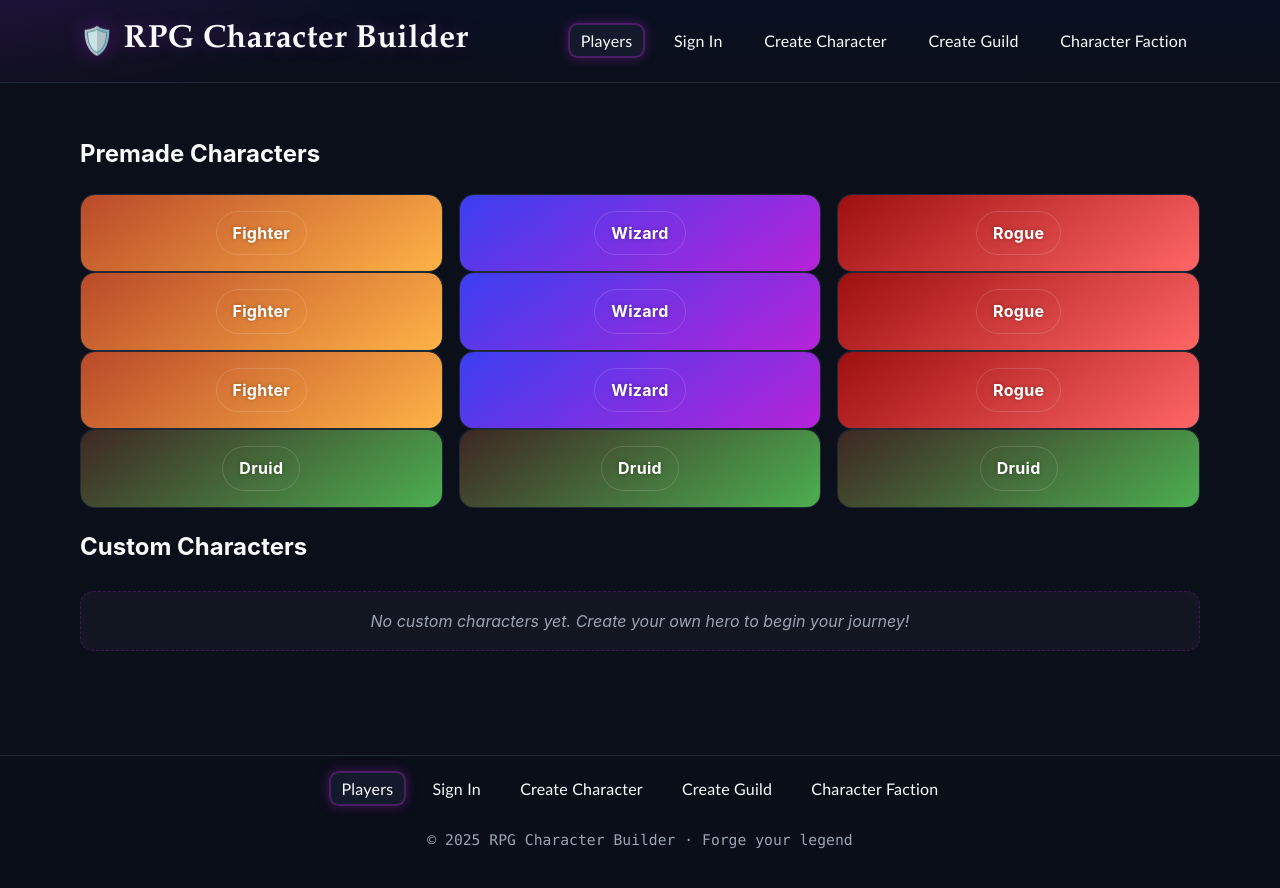
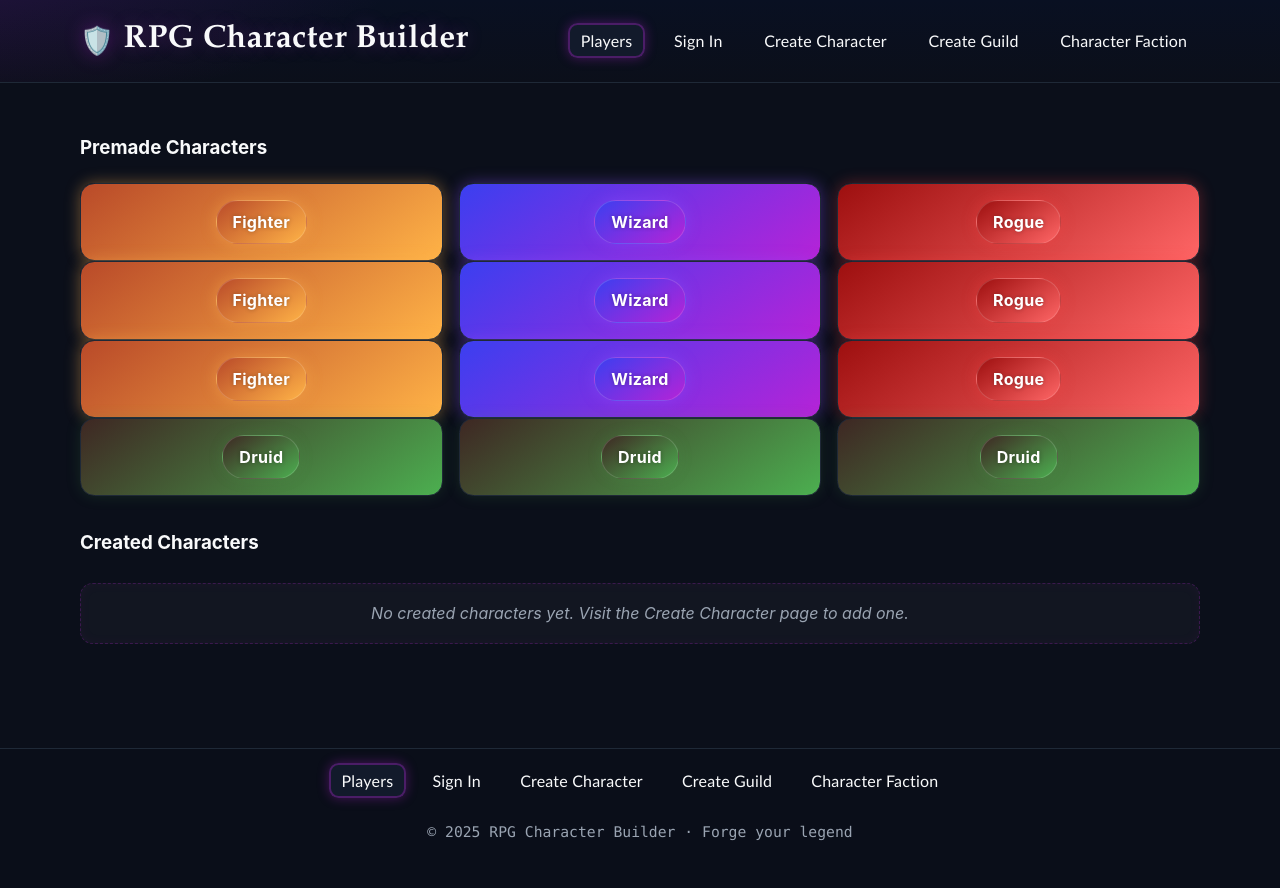
Before and after one commit to tink012184/web-425, an Angular app in the folder data-files/rpg-character-builder/: page /players in a window 1280 px wide. Shown: the top 888 px of the page. Built offline with nearby package versions, Linux system fonts and the light colour scheme.

Commit message:
week 4 upload

```diff
--- /dev/null
+++ b/data-files/rpg-character-builder/src/app/character.service.ts
@@ -0,0 +1,144 @@
+import { Injectable } from "@angular/core";
+
+export interface Character {
+  id: number;
+  name: string;
+  gender: "Male" | "Female" | "Other";
+  class: "Fighter" | "Wizard" | "Rogue" | "Druid";
+  faction?: string;
+  startingLocation?: string;
+  funFact?: string;
+  isCustom?: boolean; // false/undefined = premade, true = created
+}
+
+@Injectable({
+  providedIn: "root",
+})
+export class CharacterService {
+  private _characters: Character[] = [
+    {
+      id: 1,
+      name: "Thorn",
+      gender: "Male",
+      class: "Fighter",
+      faction: "The Iron Brotherhood",
+      startingLocation: "Ironhold",
+      funFact: "Once single-handedly defeated a dragon.",
+    },
+    {
+      id: 2,
+      name: "Lyra",
+      gender: "Female",
+      class: "Wizard",
+      faction: "The Arcane Order",
+      startingLocation: "Moonspire",
+      funFact: "Memorized 500 arcane runes.",
+    },
+    {
+      id: 3,
+      name: "Kestrel",
+      gender: "Other",
+      class: "Rogue",
+      faction: "The Silent Knives",
+      startingLocation: "Glimmerdeep",
+      funFact: "Can pick any lock in seconds.",
+    },
+    {
+      id: 4,
+      name: "Bram",
+      gender: "Male",
+      class: "Fighter",
+      faction: "The Iron Brotherhood",
+      startingLocation: "Highwatch",
+      funFact: "Afraid of chickens.",
+    },
+    {
+      id: 5,
+      name: "Seraphine",
+      gender: "Female",
+      class: "Wizard",
+      faction: "The Arcane Order",
+      startingLocation: "Verdance",
+      funFact: "Brews legendary tea.",
+    },
+    {
+      id: 6,
+      name: "Nyx",
+      gender: "Other",
+      class: "Rogue",
+      faction: "The Silent Knives",
+      startingLocation: "Duskhaven",
+      funFact: "Speaks twelve dialects.",
+    },
+    {
+      id: 7,
+      name: "Garruk",
+      gender: "Male",
+      class: "Fighter",
+      faction: "The Iron Brotherhood",
+      startingLocation: "Frostfall",
+      funFact: "Won 30 arm-wrestling matches.",
+    },
+    {
+      id: 8,
+      name: "Iris",
+      gender: "Female",
+      class: "Wizard",
+      faction: "The Arcane Order",
+      startingLocation: "Skypier",
+      funFact: "Paints with starlight.",
+    },
+    {
+      id: 9,
+      name: "Vale",
+      gender: "Other",
+      class: "Rogue",
+      faction: "The Silent Knives",
+      startingLocation: "Market Row",
+      funFact: "Never leaves footprints.",
+    },
+    {
+      id: 10,
+      name: "Elowen",
+      gender: "Female",
+      class: "Druid",
+      faction: "The Nature's Guardians",
+      startingLocation: "Evershade Grove",
+      funFact: "Communes daily with the ancient trees.",
+    },
+    {
+      id: 11,
+      name: "Thalor",
+      gender: "Male",
+      class: "Druid",
+      faction: "The Nature's Guardians",
+      startingLocation: "Whisperwind Glade",
+      funFact: "Can summon roots to entangle his foes during combat.",
+    },
+    {
+      id: 12,
+      name: "Maris",
+      gender: "Other",
+      class: "Druid",
+      faction: "The Nature's Guardians",
+      startingLocation: "Silvermist Hollow",
+      funFact: "Tends to wounded creatures and can heal plants with song.",
+    },
+  ];
+
+  get characters(): Character[] {
+    return this._characters;
+  }
+
+  get premadeCharacters(): Character[] {
+    return this._characters.filter((c) => !c.isCustom);
+  }
+
+  get createdCharacters(): Character[] {
+    return this._characters.filter((c) => c.isCustom);
+  }
+
+  addCharacter(character: Character): void {
+    this._characters.push({ ...character, isCustom: true });
+  }
+}
--- a/data-files/rpg-character-builder/src/app/create-character/create-character.component.ts
+++ b/data-files/rpg-character-builder/src/app/create-character/create-character.component.ts
@@ -1,16 +1,177 @@
-import { Component } from '@angular/core';
+import { Component } from "@angular/core";
+import { CommonModule } from "@angular/common";
+import { FormsModule, NgForm } from "@angular/forms";
+import { Character, CharacterService } from "../character.service";
+
+type NewCharacter = Pick<Character, "name" | "gender" | "class">;
 
 @Component({
-  selector: 'app-create-character',
+  selector: "app-create-character",
   standalone: true,
-  imports: [],
+  imports: [CommonModule, FormsModule],
   template: `
-    <p>
-      create-character works!
-    </p>
+    <section class="create-character">
+      <h1>Create a New Character</h1>
+
+      <!-- Template-driven form -->
+      <form
+        #characterForm="ngForm"
+        (ngSubmit)="addCharacter(characterForm)"
+        class="character-form"
+      >
+        <label for="name">Name</label>
+        <input
+          id="name"
+          name="name"
+          type="text"
+          required
+          [(ngModel)]="newCharacter.name"
+        />
+
+        <label for="gender">Gender</label>
+        <select
+          id="gender"
+          name="gender"
+          required
+          [(ngModel)]="newCharacter.gender"
+        >
+          <option value="Male">Male</option>
+          <option value="Female">Female</option>
+          <option value="Other">Other</option>
+        </select>
+
+        <label for="class">Class</label>
+        <select
+          id="class"
+          name="class"
+          required
+          [(ngModel)]="newCharacter.class"
+        >
+          <option value="Fighter">Fighter</option>
+          <option value="Wizard">Wizard</option>
+          <option value="Rogue">Rogue</option>
+          <option value="Druid">Druid</option>
+        </select>
+
+        <button type="submit" [disabled]="characterForm.invalid">
+          Create Character
+        </button>
+      </form>
+
+      <!-- Show ONLY created (custom) characters -->
+      <section class="character-list">
+        <h2>Created Characters</h2>
+
+        <table *ngIf="createdCharacters.length > 0; else noCharacters">
+          <thead>
+            <tr>
+              <th>ID</th>
+              <th>Name</th>
+              <th>Gender</th>
+              <th>Class</th>
+              <th>Faction</th>
+            </tr>
+          </thead>
+          <tbody>
+            <tr *ngFor="let c of createdCharacters">
+              <td>{{ c.id }}</td>
+              <td>{{ c.name }}</td>
+              <td>{{ c.gender }}</td>
+              <td>{{ c.class }}</td>
+              <td>{{ c.faction || "Unaffiliated" }}</td>
+            </tr>
+          </tbody>
+        </table>
+
+        <ng-template #noCharacters>
+          <p>No created characters yet.</p>
+        </ng-template>
+      </section>
+    </section>
   `,
-  styles: ``
+  styles: [
+    `
+      .create-character {
+        max-width: 800px;
+        margin: 0 auto;
+        padding: 1rem;
+      }
+
+      .character-form {
+        display: grid;
+        gap: 0.75rem;
+        margin-bottom: 2rem;
+      }
+
+      .character-form label {
+        font-weight: 600;
+      }
+
+      .character-form input,
+      .character-form select,
+      .character-form button {
+        padding: 0.4rem;
+      }
+
+      .character-list table {
+        width: 100%;
+        border-collapse: collapse;
+      }
+
+      .character-list th,
+      .character-list td {
+        border: 1px solid #ccc;
+        padding: 0.4rem;
+        text-align: left;
+      }
+    `,
+  ],
 })
 export class CreateCharacterComponent {
+  newCharacter: NewCharacter = {
+    name: "",
+    gender: "Male",
+    class: "Fighter",
+  };
 
+  constructor(private characterService: CharacterService) {}
+
+  // ✔ Only show created characters here
+  get createdCharacters(): Character[] {
+    return this.characterService.characters.filter((c) => c.isCustom);
+  }
+
+  generateCharacterId(): number {
+    return Math.floor(Math.random() * 1000) + 1;
+  }
+
+  addCharacter(form?: NgForm): void {
+    if (!this.newCharacter.name.trim()) {
+      return;
+    }
+
+    const character: Character = {
+      id: this.generateCharacterId(),
+      ...this.newCharacter,
+      faction: "Unaffiliated",
+      startingLocation: "Unknown",
+      funFact: "Newly created adventurer.",
+      isCustom: true,
+    };
+
+    this.characterService.addCharacter(character);
+    this.resetForm(form);
+  }
+
+  resetForm(form?: NgForm): void {
+    this.newCharacter = {
+      name: "",
+      gender: "Male",
+      class: "Fighter",
+    };
+
+    if (form) {
+      form.resetForm(this.newCharacter);
+    }
+  }
 }
--- a/data-files/rpg-character-builder/src/app/players/players.component.css
+++ b/data-files/rpg-character-builder/src/app/players/players.component.css
@@ -102,7 +102,7 @@
 }
 .name {
   margin: 0 0 0.35rem;
-  color: #b623d7;
+  color: darkgray;
   font-size: 1.1rem;
 }
 .meta {
--- a/data-files/rpg-character-builder/src/app/players/players.component.ts
+++ b/data-files/rpg-character-builder/src/app/players/players.component.ts
@@ -1,15 +1,7 @@
 import { Component } from "@angular/core";
 import { CommonModule } from "@angular/common";
+import { Character, CharacterService } from "../character.service";
 import { factions } from "../shared/character-factions";
-
-interface Character {
-  name: string;
-  gender: "Male" | "Female" | "Other";
-  class: "Fighter" | "Wizard" | "Rogue" | "Druid";
-  faction: string;
-  startingLocation: string;
-  funFact: string;
-}
 
 @Component({
   selector: "app-players",
@@ -18,193 +10,128 @@ interface Character {
   styleUrls: ["./players.component.css"],
   template: `
     <section class="players">
-      <h2 class="section-title">Premade Characters</h2>
+      <h2 class="visually-hidden">Players</h2>
 
+      <!-- Premade characters -->
+      <h3>Premade Characters</h3>
+
+      <ng-container
+        *ngIf="premadeCharacters.length > 0; else premadePlaceholder"
+      >
         <div class="grid">
           <div class="col" *ngFor="let col of columns; let colIdx = index">
             <ng-container *ngFor="let c of premadeCharacters; let i = index">
               <details
                 *ngIf="i % 3 === colIdx"
                 class="card"
-              [open]="openIndex === i"
+                [ngClass]="classCss(c.class)"
               >
-              <summary
-                class="card-summary"
-                [ngClass]="getClassColor(c.class)"
-                (click)="open(i, $event)"
-                [attr.aria-expanded]="openIndex === i"
-              >
-                <span class="badge">{{ c.class }}</span>
+                <summary class="card-summary">
+                  <span class="badge" [ngClass]="classCss(c.class)">
+                    {{ c.class }}
+                  </span>
                 </summary>
-
                 <div class="card-body">
-                <h3 class="name">{{ c.name }}</h3>
+                  <h4 class="name">{{ c.name }}</h4>
                   <ul class="meta">
                     <li><strong>Gender:</strong> {{ c.gender }}</li>
-                  <li><strong>Faction:</strong> {{ c.faction }}</li>
-                  <li><strong>Start:</strong> {{ c.startingLocation }}</li>
-                  <li><strong>Fun fact:</strong> {{ c.funFact }}</li>
+                    <li>
+                      <strong>Faction:</strong>
+                      {{ c.faction || "Unaffiliated" }}
+                    </li>
+                    <li>
+                      <strong>Starting Location:</strong>
+                      {{ c.startingLocation || "Unknown" }}
+                    </li>
+                    <li>
+                      <strong>Fun Fact:</strong>
+                      {{ c.funFact || "To be discovered..." }}
+                    </li>
                   </ul>
                 </div>
               </details>
             </ng-container>
           </div>
         </div>
-    </section>
+      </ng-container>
 
-    <!--  Later this section will show user-created ones -->
-    <section class="players custom">
-      <h2 class="section-title">Custom Characters</h2>
+      <ng-template #premadePlaceholder>
+        <p class="placeholder">
+          No premade characters found. Add some seed characters to the
+          CharacterService.
+        </p>
+      </ng-template>
 
-      <p *ngIf="!customCharacters.length" class="placeholder">
-        No custom characters yet. Create your own hero to begin your journey!
-      </p>
+      <!-- Created characters -->
+      <h3 style="margin-top: 2rem;">Created Characters</h3>
 
-      <div class="grid" *ngIf="customCharacters.length">
+      <ng-container
+        *ngIf="createdCharacters.length > 0; else createdPlaceholder"
+      >
+        <div class="grid">
           <div class="col" *ngFor="let col of columns; let colIdx = index">
-          <ng-container *ngFor="let c of customCharacters; let i = index">
+            <ng-container *ngFor="let c of createdCharacters; let i = index">
               <details
                 *ngIf="i % 3 === colIdx"
-              class="card custom-card"
-              [open]="openIndex === i + premadeCharacters.length"
+                class="card"
+                [ngClass]="classCss(c.class)"
               >
-              <summary
-                class="card-summary"
-                [ngClass]="getClassColor(c.class)"
-                (click)="open(i + premadeCharacters.length, $event)"
-              >
-                <span class="badge">{{ c.class }}</span>
+                <summary class="card-summary">
+                  <span class="badge" [ngClass]="classCss(c.class)">
+                    {{ c.class }}
+                  </span>
                 </summary>
                 <div class="card-body">
-                <h3 class="name">{{ c.name }}</h3>
+                  <h4 class="name">{{ c.name }}</h4>
                   <ul class="meta">
-                  <li><strong>Faction:</strong> {{ c.faction }}</li>
-                  <li><strong>Origin:</strong> {{ c.startingLocation }}</li>
+                    <li><strong>Gender:</strong> {{ c.gender }}</li>
+                    <li>
+                      <strong>Faction:</strong>
+                      {{ c.faction || "Unaffiliated" }}
+                    </li>
+                    <li>
+                      <strong>Starting Location:</strong>
+                      {{ c.startingLocation || "Unknown" }}
+                    </li>
+                    <li>
+                      <strong>Fun Fact:</strong>
+                      {{ c.funFact || "To be discovered..." }}
+                    </li>
                   </ul>
                 </div>
               </details>
             </ng-container>
           </div>
         </div>
+      </ng-container>
+
+      <ng-template #createdPlaceholder>
+        <p class="placeholder">
+          No created characters yet. Visit the Create Character page to add one.
+        </p>
+      </ng-template>
     </section>
   `,
 })
 export class PlayersComponent {
-  openIndex: number | null = null;
-  readonly columns = [0, 1, 2];
-  readonly factions = factions;
+  factions = factions;
+  columns = [0, 1, 2];
 
-  premadeCharacters: Character[] = [
-    {
-      name: "Thorn",
-      gender: "Male",
-      class: "Fighter",
-      faction: "The Iron Brotherhood",
-      startingLocation: "Ironhold",
-      funFact: "Once single-handedly defeated a dragon.",
-    },
-    {
-      name: "Lyra",
-      gender: "Female",
-      class: "Wizard",
-      faction: "The Arcane Order",
-      startingLocation: "Moonspire",
-      funFact: "Memorized 500 arcane runes.",
-    },
-    {
-      name: "Kestrel",
-      gender: "Other",
-      class: "Rogue",
-      faction: "The Silent Knives",
-      startingLocation: "Glimmerdeep",
-      funFact: "Can pick any lock in seconds.",
-    },
-    {
-      name: "Bram",
-      gender: "Male",
-      class: "Fighter",
-      faction: "The Iron Brotherhood",
-      startingLocation: "Highwatch",
-      funFact: "Afraid of chickens.",
-    },
-    {
-      name: "Seraphine",
-      gender: "Female",
-      class: "Wizard",
-      faction: "The Arcane Order",
-      startingLocation: "Verdance",
-      funFact: "Brews legendary tea.",
-    },
-    {
-      name: "Nyx",
-      gender: "Other",
-      class: "Rogue",
-      faction: "The Silent Knives",
-      startingLocation: "Duskhaven",
-      funFact: "Speaks twelve dialects.",
-    },
-    {
-      name: "Garruk",
-      gender: "Male",
-      class: "Fighter",
-      faction: "The Iron Brotherhood",
-      startingLocation: "Frostfall",
-      funFact: "Won 30 arm-wrestling matches.",
-    },
-    {
-      name: "Iris",
-      gender: "Female",
-      class: "Wizard",
-      faction: "The Arcane Order",
-      startingLocation: "Skypier",
-      funFact: "Paints with starlight.",
-    },
-    {
-      name: "Vale",
-      gender: "Other",
-      class: "Rogue",
-      faction: "The Silent Knives",
-      startingLocation: "Market Row",
-      funFact: "Never leaves footprints.",
-    },
-    {
-      name: "Elowen",
-      gender: "Female",
-      class: "Druid",
-      faction: "The Nature's Guardians",
-      startingLocation: "Evershade Grove",
-      funFact: "Communes daily with the ancient trees.",
-    },
-    {
-      name: "Thalor",
-      gender: "Male",
-      class: "Druid",
-      faction: "The Nature's Guardians",
-      startingLocation: "Whisperwind Glade",
-      funFact: "Can summon roots to entangle his foes during combat.",
-    },
-    {
-      name: "Maris",
-      gender: "Other",
-      class: "Druid",
-      faction: "The Nature's Guardians",
-      startingLocation: "Silvermist Hollow",
-      funFact: "Tends to wounded creatures and can heal plants with song.",
-    },
-  ];
+  constructor(private characterService: CharacterService) {}
 
-  /** for future use — dynamically added or loaded from storage */
-  customCharacters: Character[] = [];
-
-  /** Keeps track of which card is open */
-  open(i: number, ev: MouseEvent) {
-    ev.preventDefault();
-    this.openIndex = this.openIndex === i ? null : i;
+  get premadeCharacters(): Character[] {
+    // characters without isCustom (or false) are treated as premade
+    return this.characterService.characters.filter((c) => !c.isCustom);
   }
 
-  /** Adds dynamic color themes */
-  getClassColor(charClass: string) {
-    switch (charClass) {
+  get createdCharacters(): Character[] {
+    // characters with isCustom === true are created in the app
+    return this.characterService.characters.filter((c) => c.isCustom);
+  }
+
+  // Map the character's class to your CSS class names
+  classCss(cls: string): string {
+    switch (cls) {
       case "Fighter":
         return "fighter";
       case "Wizard":
@@ -217,6 +144,4 @@ export class PlayersComponent {
         return "";
     }
   }
-
-  trackByName = (_: number, c: Character) => c.name;
 }
```
Also changed, not shown: 2 other files (tests, documents, lock files or other folders). Lines whose indentation alone changed are shown as unchanged.
